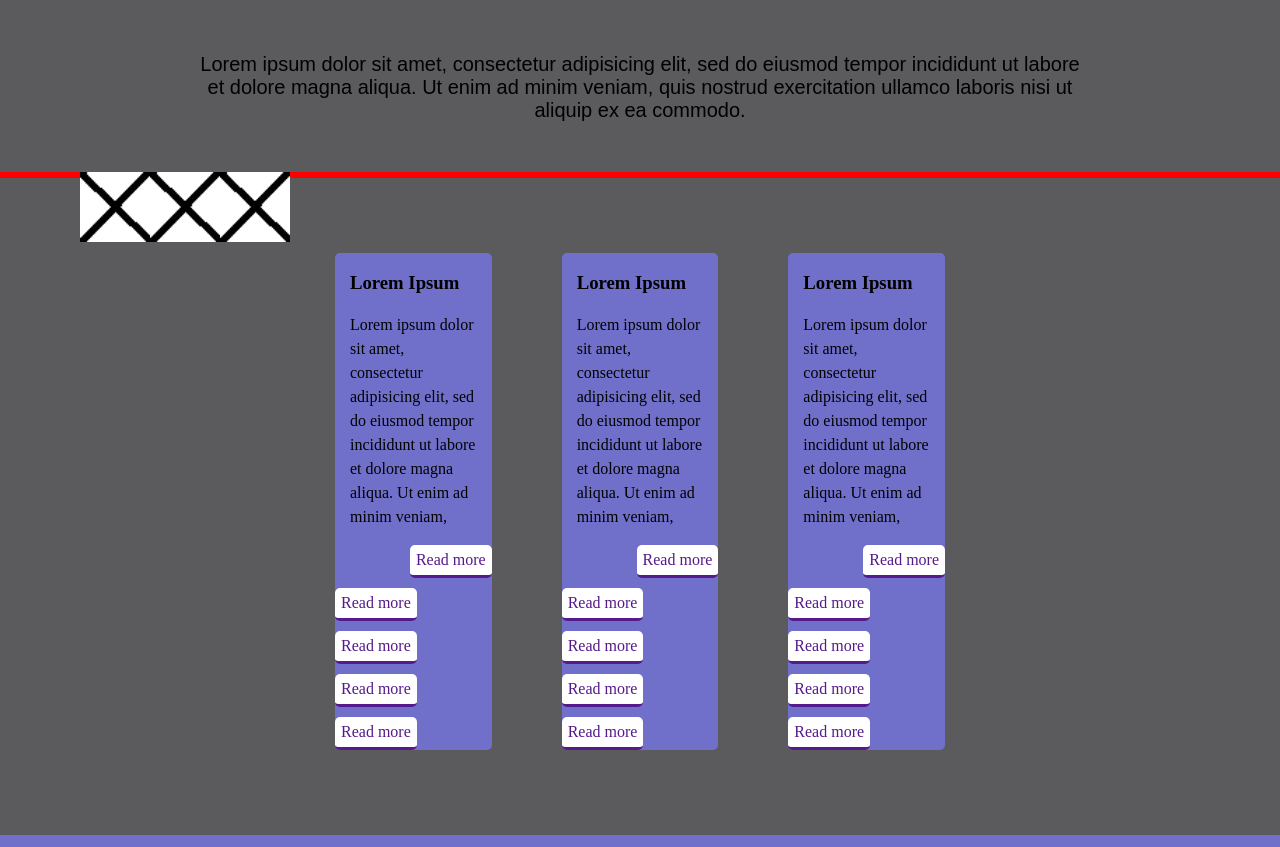
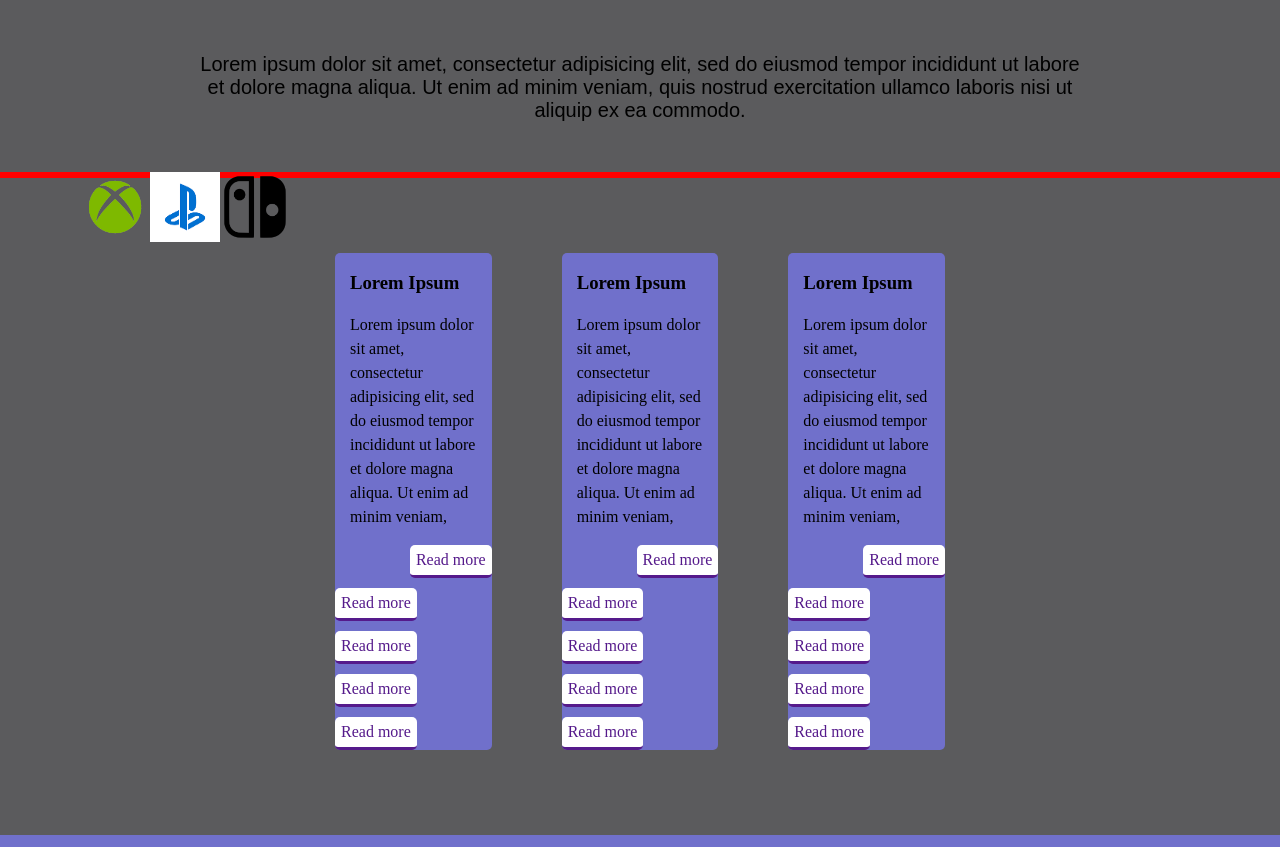
Before and after one commit to Yord1412/Examen, a plain HTML site: page index.html in a window 1280 px wide. Shown: the part 5153-6000 px from the top of the page. Drawn offline with Linux system fonts and the light colour scheme.

Commit message:
Update index.html

```diff
--- a/index.html
+++ b/index.html
@@ -361,13 +361,13 @@
 			<div id="linea_ima">
 				<ul>
 					<li>
-						<img src="assets/imagenes/icono.png">
+						<img src="assets/imagenes/iconox.png">
 					</li>
 					<li>
-						<img src="assets/imagenes/icono.png">
+						<img src="assets/imagenes/iconops4.png">
 					</li>
 					<li>
-						<img src="assets/imagenes/icono.png">
+						<img src="assets/imagenes/iconoswich.png">
 					</li>
 				</ul>
 			</div>
@@ -670,7 +670,7 @@
 						<img src="assets/imagenes/shovel.png">
 						<div class="opin_info">
 							<h3>
-								John Doe
+								Shovel knight
 							</h3>
 							<h4>
 								web
@@ -686,7 +686,7 @@
 						<img src="assets/imagenes/maestro.jpg">
 						<div class="opin_info">
 							<h3>
-								John Doe
+								Jefe maestro 117
 							</h3>
 							<h4>
 								web
```
